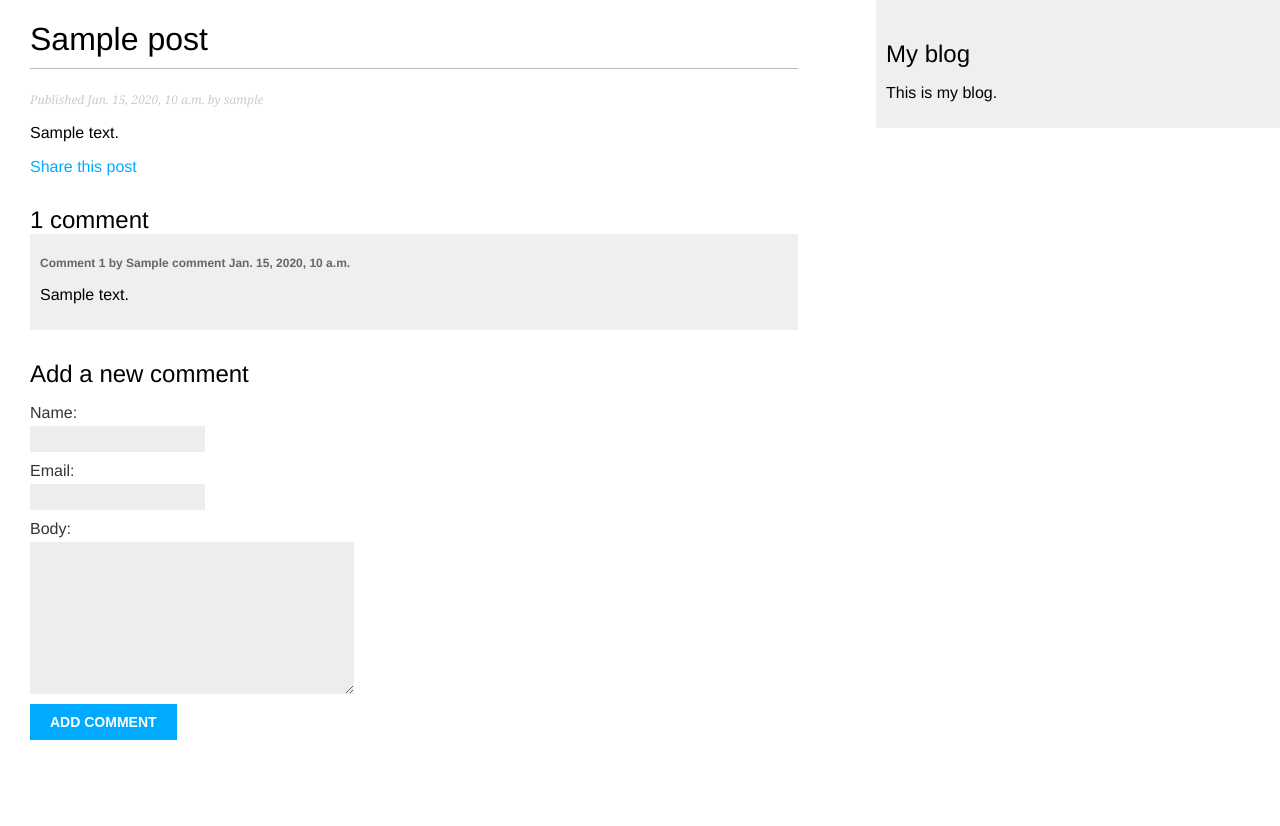
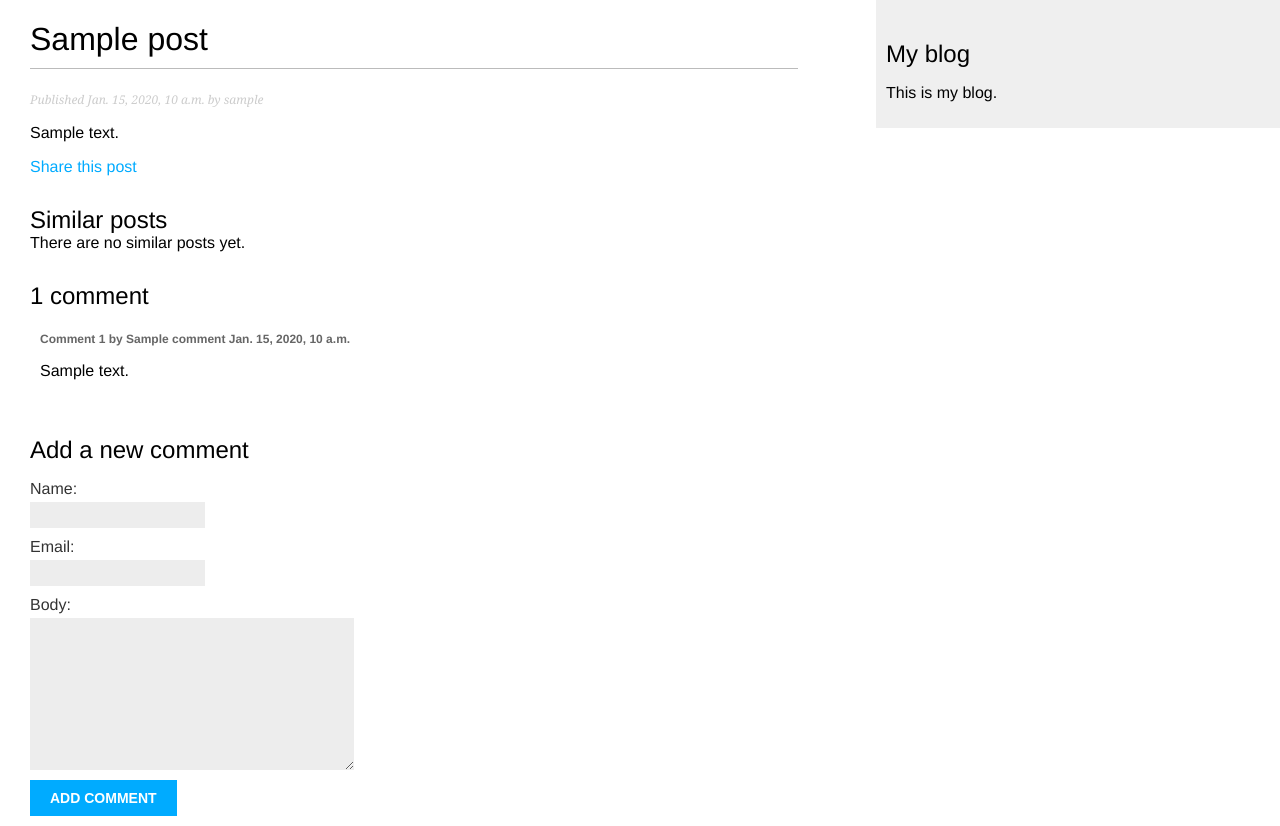
Before and after one commit to kaaviya98/JUST___Blog, a Django app: page /blog/1/comment/ in a window 1280 px wide. Before the commit the page ends 740 px from the top, so only its background shows below. Run offline with Django 4.2, Linux system fonts and the light colour scheme; tables that the repository leaves empty hold one stand-in row (values such as "Sample post").

Commit message:
Display similar posts according to tags (#16)
* Display_similar_posts_according_to_tags

* Refactor:testcases

* Refactor:testcase for models and views

* Refactor: Reformatting

```diff
--- a/mysite/blog/models.py
+++ b/mysite/blog/models.py
@@ -3,6 +3,7 @@ from django.utils import timezone
 from django.contrib.auth.models import User
 from django.urls import reverse
 from taggit.managers import TaggableManager
+from django.db.models import Count
 
 
 class PublishedManager(models.Manager):
@@ -55,6 +56,17 @@ class Post(models.Model):
     def get_active_comments(self):
         return self.comments.filter(active=True)
 
+    def get_top_four_similar_posts(self):
+        similar_posts = (
+            Post.published.filter(
+                tags__in=self.tags.values_list("id", flat=True)
+            )
+            .exclude(id=self.id)
+            .annotate(same_tags=Count("tags"))
+            .order_by("-same_tags", "-publish")[:4]
+        )
+        return similar_posts
+
 
 class Comment(models.Model):
     post = models.ForeignKey(
--- a/mysite/blog/templates/blog/post/detail.html
+++ b/mysite/blog/templates/blog/post/detail.html
@@ -11,6 +11,14 @@
         Share this post
         </a>
     </p>
+    <h2>Similar posts</h2>
+    {% for post in similar_posts %}
+        <p>
+        <a href="{{ post.get_absolute_url }}">{{ post.title }}</a>
+        </p>
+    {% empty %}
+        There are no similar posts yet.
+    {% endfor %}
     {% with post.get_active_comments.count as total_comments %}
     <h2>
       {{ total_comments }} comment{{ total_comments|pluralize }}
--- a/mysite/blog/views.py
+++ b/mysite/blog/views.py
@@ -53,7 +53,11 @@ def post_detail(request, year, month, day, post):
     return render(
         request,
         "blog/post/detail.html",
-        {"post": post, "comment_form": CommentForm},
+        {
+            "post": post,
+            "comment_form": CommentForm,
+            "similar_posts": post.get_top_four_similar_posts(),
+        },
     )
 
 
```
Also changed, not shown: mysite/blog/tests/test_models.py (+21 -0 lines), mysite/blog/tests/test_urls.py (+16 -1 lines).
